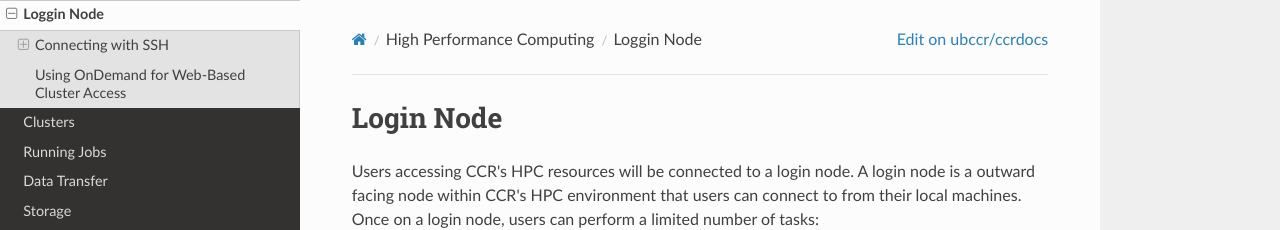
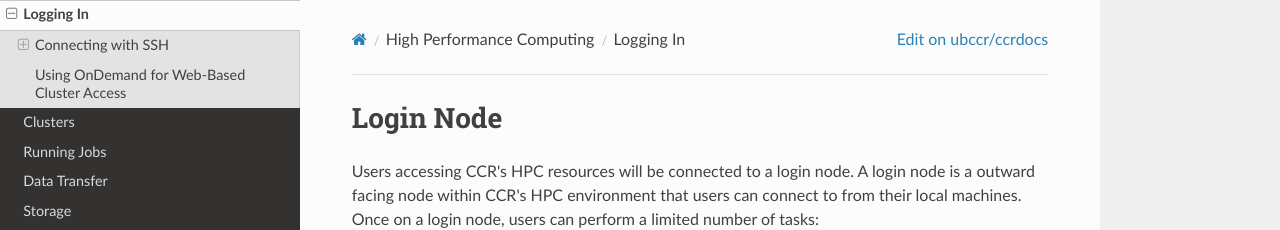
Before and after one commit to ubccr/ccrdocs, an MkDocs documentation site: the page built from pages/hpc/login.md, in a window 1280 px wide and 900 px high. Shown: the top 230 px of the window. Built offline with MkDocs 1.6.1, drawn with Linux system fonts in a browser that asks for light colours; nearby versions of some CDN libraries.

Commit message:
Fix typo

```diff
--- a/mkdocs.yml
+++ b/mkdocs.yml
@@ -47,7 +47,7 @@ nav:
     - Two Factor Authentication: 2fa.md
     - Getting Started: getting-started.md
   - High Performance Computing:
-    - Loggin Node: hpc/login.md
+    - Logging In: hpc/login.md
     - Clusters: hpc/clusters.md
     - Running Jobs: hpc/jobs.md
     - Data Transfer: hpc/data-transfer.md
```
